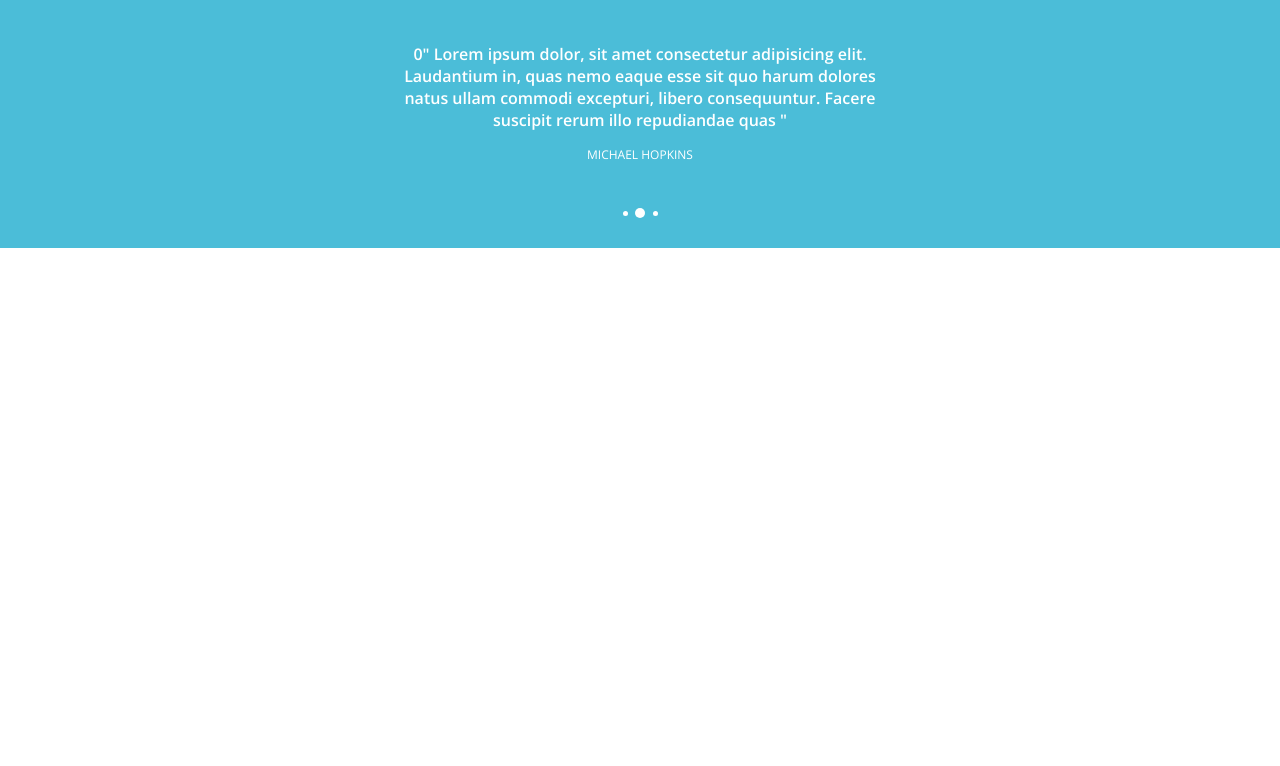
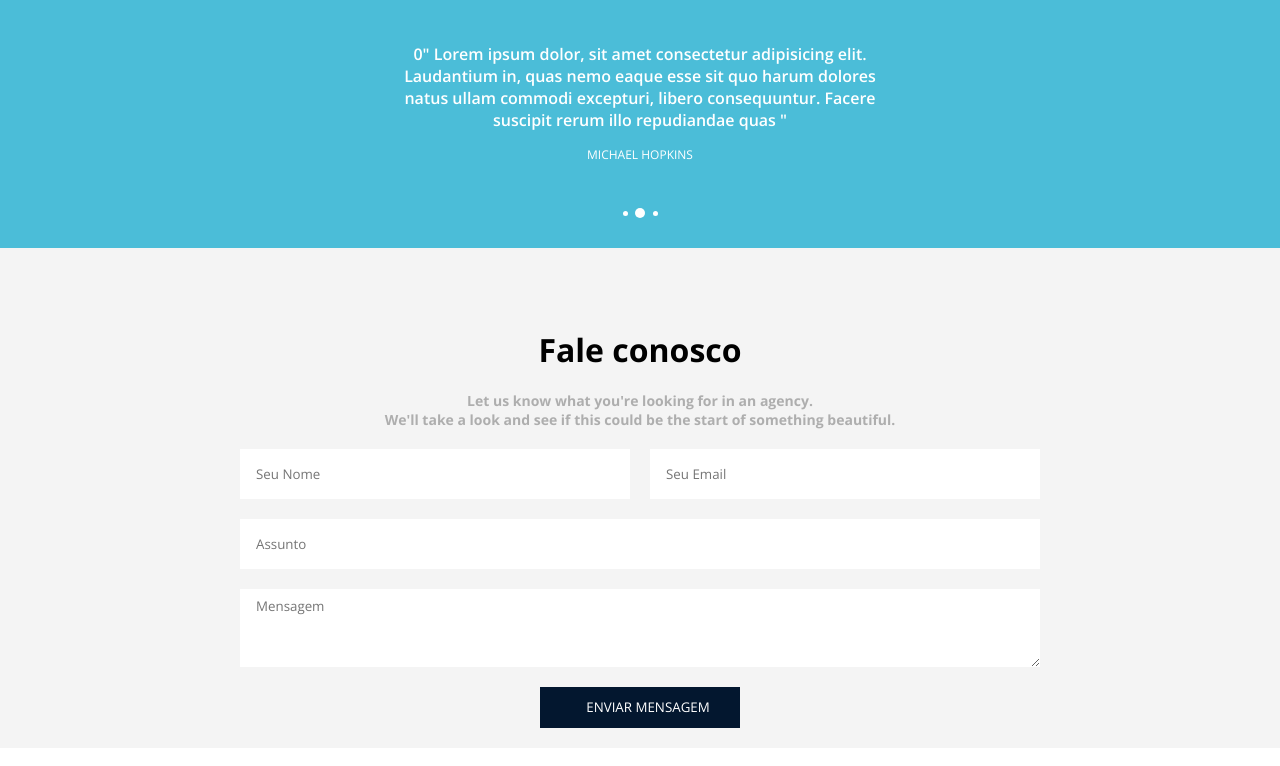
Before and after one commit to ValcineiJr/ello, a React (Create React App) app: page / in a window 1280 px wide. Shown: the part 2856-3622 px from the top of the page. Before the commit the page ends 3164 px from the top, so only its background shows below. Built offline with nearby package versions, Linux system fonts and the light colour scheme.

Commit message:
formulário adicionado

```diff
--- a/src/App.js
+++ b/src/App.js
@@ -17,14 +17,16 @@ import {
   Images,
   Depositions,
   Indicator,
+  Form,
+  Footer,
 } from "./styles";
 import ProgressBarImage from "./assets/progress-bar-image.jpg";
 import foto1 from "./assets/apresentation/foto1.jpg";
 import foto2 from "./assets/apresentation/foto2.jpg";
-import foto3 from "./assets/apresentation/foto3.jpg";
 import foto4 from "./assets/apresentation/foto4.jpg";
 import foto5 from "./assets/apresentation/foto5.jpg";
 import foto6 from "./assets/apresentation/foto6.jpg";
+import foto3 from "./assets/apresentation/foto3.jpg";
 import foto7 from "./assets/apresentation/foto7.jpg";
 import foto8 from "./assets/apresentation/foto8.jpg";
 
@@ -317,6 +319,28 @@ function App() {
             <Indicator size={position === 3 ? 10 : 5}></Indicator>
           </ul>
         </div>
+        <Form>
+          <div className="header">
+            <h1>Fale conosco</h1>
+            <p>Let us know what you're looking for in an agency. </p>
+            <p>
+              We'll take a look and see if this could be the start of something
+              beautiful.
+            </p>
+          </div>
+          <div className="form">
+            <input type="text" placeholder="Seu Nome" className="name" />
+            <input type="email" placeholder="Seu Email" className="email" />
+            <input type="text" placeholder="Assunto" className="subject" />
+            <textarea
+              name="message"
+              className="message"
+              placeholder="Mensagem"
+            ></textarea>
+          </div>
+          <input type="submit" value="ENVIAR MENSAGEM" />
+        </Form>
+        <Footer></Footer>
       </Container>
     </div>
   );
--- a/src/styles.js
+++ b/src/styles.js
@@ -447,3 +447,78 @@ export const Indicator = styled.li`
   cursor: pointer;
   transition: all 0.6s;
 `;
+export const Form = styled.form`
+  display: flex;
+  background: #f4f4f4;
+  width: 100%;
+  height: 500px;
+  /* background: Red; */
+  padding-top: 80px;
+  flex-direction: column;
+
+  .header {
+    /* background: yellow; */
+    width: 100%;
+    margin: 0 auto;
+    max-width: 800px;
+    text-align: center;
+  }
+
+  .header h1 {
+    margin-bottom: 20px;
+  }
+  .header p {
+    color: #aeaeae;
+    font-size: 14px;
+    font-weight: bold;
+  }
+
+  .form {
+    display: grid;
+    /* background: green; */
+    width: 100%;
+    height: 100%;
+    margin: 0 auto;
+    margin-top: 20px;
+    max-width: 800px;
+    grid:
+      "name email" 50px
+      "subject subject" 50px
+      "message message" 1fr;
+    gap: 20px;
+  }
+
+  .name {
+    grid-area: name;
+  }
+  .subject {
+    grid-area: subject;
+  }
+  .message {
+    grid-area: message;
+  }
+  .email {
+    grid-area: email;
+  }
+
+  input,
+  textarea {
+    padding-left: 16px;
+    border: 0;
+  }
+  textarea {
+    padding-top: 8px;
+  }
+  input[type="submit"] {
+    height: 80px;
+    margin: 20px auto;
+    width: 200px;
+    background: ${headerBgColor};
+    border: 0;
+    color: #fff;
+  }
+`;
+
+export const Footer = styled.div`
+  display: flex;
+`;
```
